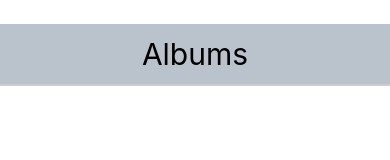
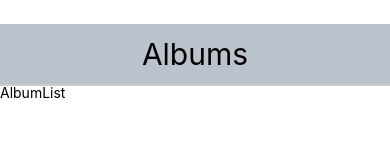
Before and after one commit to arunkmoury/react-native-albums, a React Native app: screen / in a window 390 px wide. Shown: the top 160 px of the page. Built offline with nearby package versions, Linux system fonts and the light colour scheme.

Commit message:
Add Albumlist and Component class

```diff
--- a/App.js
+++ b/App.js
@@ -5,15 +5,19 @@
  */
 
 import React, { Component } from 'react';
-import { View } from 'react-native';
+import { View, Text } from 'react-native';
 import Header from './src/components/Header';
+import AlbumList from './src/components/AlbumList';
 
 
 // components
 export default class App extends Component<{}> {
   render() {
     return (
-      <Header headerText={'Albums'} />
+      <View>
+        <Header headerText={'Albums'} />
+        <AlbumList />
+      </View>
     );
   }
 }
--- /dev/null
+++ b/src/components/AlbumList.js
@@ -0,0 +1,15 @@
+import React, { Component } from 'react';
+import { Text, View } from 'react-native';
+
+
+class AlbumList extends Component {
+  render() {
+    return (
+      <View>
+        <Text>AlbumList</Text>
+      </View>
+    );
+  }
+}
+
+export default AlbumList;
```
